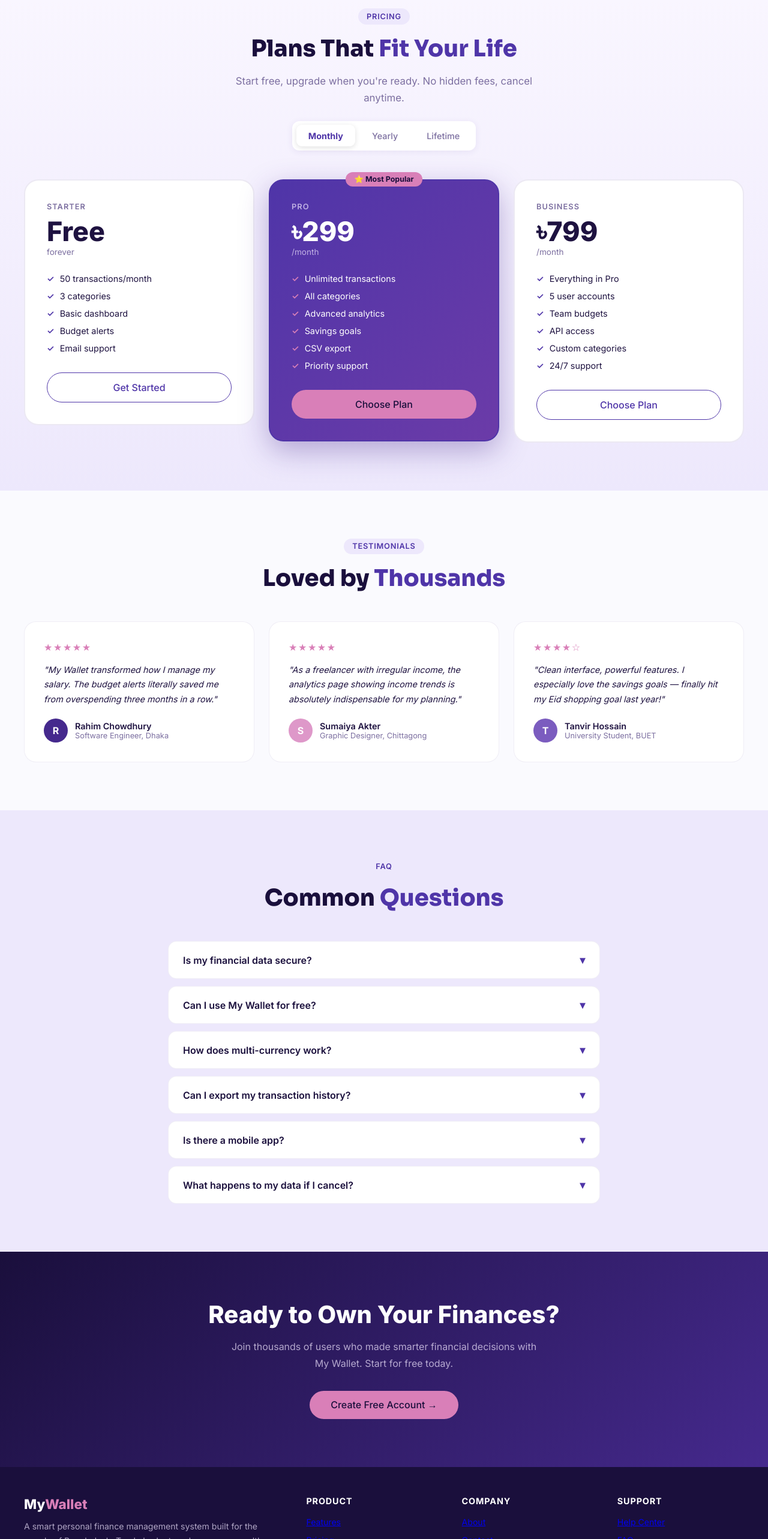
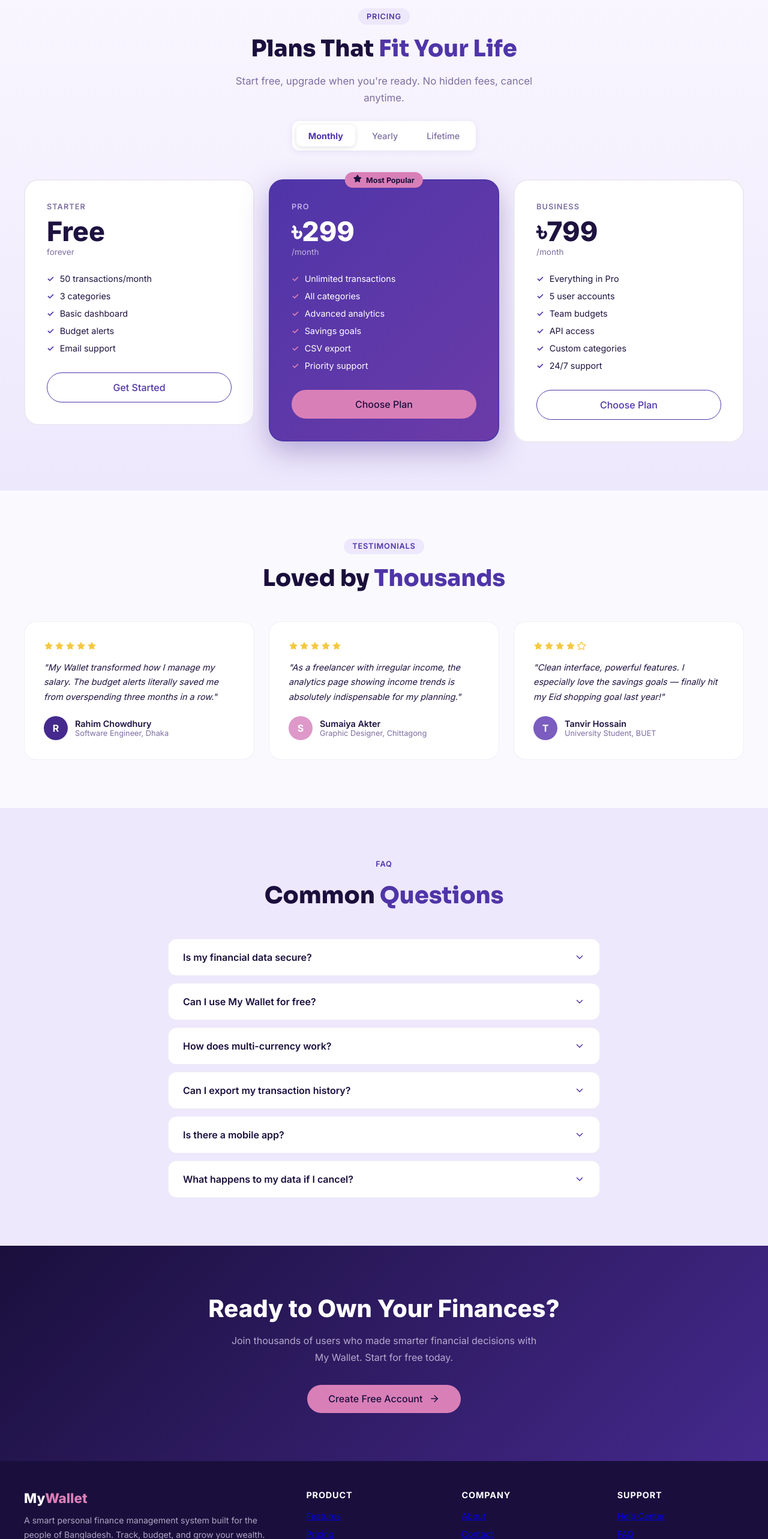
Before and after one commit to 20245103145-state-dead/wallet_is_this_gonna_work-, a React (Vite) app: page / in a window 1280 px wide. Shown: the part 1683-4249 px from the top of the page at 60% size. Built offline with nearby package versions, Linux system fonts and the light colour scheme; no server answers.

Commit message:
design: replace all emojis with lucide-react icons across the entire website

```diff
--- a/src/pages/Dashboard.jsx
+++ b/src/pages/Dashboard.jsx
@@ -14,7 +14,8 @@ import {
     AlertTriangle,
     Plus,
     Moon,
-    Sun
+    Sun,
+    Sparkles
 } from "lucide-react";
 import { PieChart, Pie, Cell, ResponsiveContainer, AreaChart, Area, CartesianGrid, XAxis, YAxis, Tooltip, Legend } from "recharts";
 import { C, CAT_COLORS } from "../constants/colors";
@@ -218,7 +219,7 @@ function DashHome({ last20, totalIncome, totalExpense, balance, budget, budgetUs
     return (
         <>
             <div className="dash-welcome">
-                <h2>Good {new Date().getHours() < 12 ? "morning" : new Date().getHours() < 18 ? "afternoon" : "evening"}, {(user?.name || "User").split(" ")[0]}! <span style={{ fontSize: "1.2em", display: "inline-block", animation: "pulse 2s infinite" }}>👋</span></h2>
+                <h2>Good {new Date().getHours() < 12 ? "morning" : new Date().getHours() < 18 ? "afternoon" : "evening"}, {(user?.name || "User").split(" ")[0]}! <Sparkles size={24} color="var(--accent)" style={{ display: "inline-block", animation: "pulse 2s infinite", marginLeft: "6px" }} /></h2>
                 <p>Here's your financial snapshot for {new Date().toLocaleString("en-BD", { month: "long", year: "numeric" })}</p>
             </div>
 
--- a/src/pages/Goals.jsx
+++ b/src/pages/Goals.jsx
@@ -1,5 +1,6 @@
 import { useState } from "react";
 import { C, CAT_COLORS } from "../constants/colors";
+import { Target } from "lucide-react";
 import { useTransactions } from "../context/TransactionContext";
 import GoalCard from "../components/GoalCard";
 import { CURRENCY_SYMBOLS } from "../utils/currency";
@@ -30,7 +31,7 @@ export default function Goals({ toast, user }) {
 
             {goals.length === 0 && (
                 <div style={{ textAlign: "center", padding: "4rem", color: C.muted }}>
-                    <div style={{ fontSize: "3rem", marginBottom: "1rem" }}>🎯</div>
+                    <div style={{ marginBottom: "1rem" }}><Target size={48} color={C.primary} /></div>
                     <p>No savings goals yet. Create your first one!</p>
                 </div>
             )}
--- a/src/pages/HomePage.jsx
+++ b/src/pages/HomePage.jsx
@@ -1,5 +1,5 @@
 import { useState } from "react";
-import { BarChart3, Wallet, Target, Globe, BellRing, Download, Rocket, Twitter, Facebook, Linkedin, Youtube } from "lucide-react";
+import { BarChart3, Wallet, Target, Globe, BellRing, Download, Rocket, Twitter, Facebook, Linkedin, Youtube, Star, ChevronDown, ArrowRight } from "lucide-react";
 import { C } from "../constants/colors";
 
 export default function HomePage({ onNav }) {
@@ -63,9 +63,9 @@ export default function HomePage({ onNav }) {
     };
 
     const testimonials = [
-        { stars: "★★★★★", text: "My Wallet transformed how I manage my salary. The budget alerts literally saved me from overspending three months in a row.", name: "Rahim Chowdhury", role: "Software Engineer, Dhaka", color: "#45298d" },
-        { stars: "★★★★★", text: "As a freelancer with irregular income, the analytics page showing income trends is absolutely indispensable for my planning.", name: "Sumaiya Akter", role: "Graphic Designer, Chittagong", color: "#de98c9" },
-        { stars: "★★★★☆", text: "Clean interface, powerful features. I especially love the savings goals — finally hit my Eid shopping goal last year!", name: "Tanvir Hossain", role: "University Student, BUET", color: "#7b5cbf" },
+        { stars: <div style={{ display: "flex", gap: "2px", color: "#f5c842", marginBottom: ".5rem" }}>{[1,2,3,4,5].map(i => <Star key={i} size={16} fill="currentColor" strokeWidth={0} />)}</div>, text: "My Wallet transformed how I manage my salary. The budget alerts literally saved me from overspending three months in a row.", name: "Rahim Chowdhury", role: "Software Engineer, Dhaka", color: "#45298d" },
+        { stars: <div style={{ display: "flex", gap: "2px", color: "#f5c842", marginBottom: ".5rem" }}>{[1,2,3,4,5].map(i => <Star key={i} size={16} fill="currentColor" strokeWidth={0} />)}</div>, text: "As a freelancer with irregular income, the analytics page showing income trends is absolutely indispensable for my planning.", name: "Sumaiya Akter", role: "Graphic Designer, Chittagong", color: "#de98c9" },
+        { stars: <div style={{ display: "flex", gap: "2px", color: "#f5c842", marginBottom: ".5rem" }}>{[1,2,3,4].map(i => <Star key={i} size={16} fill="currentColor" strokeWidth={0} />)}<Star size={16} color="#f5c842" strokeWidth={2} /></div>, text: "Clean interface, powerful features. I especially love the savings goals — finally hit my Eid shopping goal last year!", name: "Tanvir Hossain", role: "University Student, BUET", color: "#7b5cbf" },
     ];
 
     const barHeights = [40, 65, 45, 80, 55, 70, 90, 60, 75, 85, 50, 95];
@@ -147,7 +147,7 @@ export default function HomePage({ onNav }) {
                     <div className="pricing-grid">
                         {plans[pricingTab].map(p => (
                             <div key={p.name} className={`pricing-card reveal ${p.popular ? "popular" : ""}`}>
-                                {p.popular && <div className="pricing-badge">⭐ Most Popular</div>}
+                                {p.popular && <div className="pricing-badge"><Star size={14} fill="currentColor" style={{ marginRight: '4px' }} /> Most Popular</div>}
                                 <div className="pricing-plan">{p.name}</div>
                                 <div className="pricing-price">{p.price}</div>
                                 <div className="pricing-period">{p.period}</div>
@@ -200,7 +200,7 @@ export default function HomePage({ onNav }) {
                             <div key={i} className="faq-item">
                                 <div className="faq-q" onClick={() => setOpenFaq(openFaq === i ? null : i)}>
                                     {f.q}
-                                    <span className="faq-chevron" style={{ transform: openFaq === i ? "rotate(180deg)" : "none" }}>▾</span>
+                                    <ChevronDown size={18} className="faq-chevron" style={{ transform: openFaq === i ? "rotate(180deg)" : "none", transition: "transform 0.2s" }} />
                                 </div>
                                 <div className={`faq-a ${openFaq === i ? "open" : ""}`}>
                                     <div className="faq-a-inner">{f.a}</div>
@@ -217,7 +217,7 @@ export default function HomePage({ onNav }) {
                     <div style={{ color: "#fff" }}>
                         <h2 style={{ fontSize: "2.5rem", fontFamily: "Inter,sans-serif", fontWeight: 800, marginBottom: "1rem" }}>Ready to Own Your Finances?</h2>
                         <p style={{ color: "rgba(239,229,254,.7)", maxWidth: "520px", margin: "0 auto 2rem", lineHeight: 1.7 }}>Join thousands of users who made smarter financial decisions with My Wallet. Start for free today.</p>
-                        <button className="btn btn-pink btn-lg" onClick={() => onNav("signup")}>Create Free Account →</button>
+                        <button className="btn btn-pink btn-lg" onClick={() => onNav("signup")}>Create Free Account <ArrowRight size={18} style={{ marginLeft: "4px" }} /></button>
                     </div>
                 </div>
             </section>
```
Also changed, not shown: src/pages/ServicesPage.jsx (+11 -10 lines).
